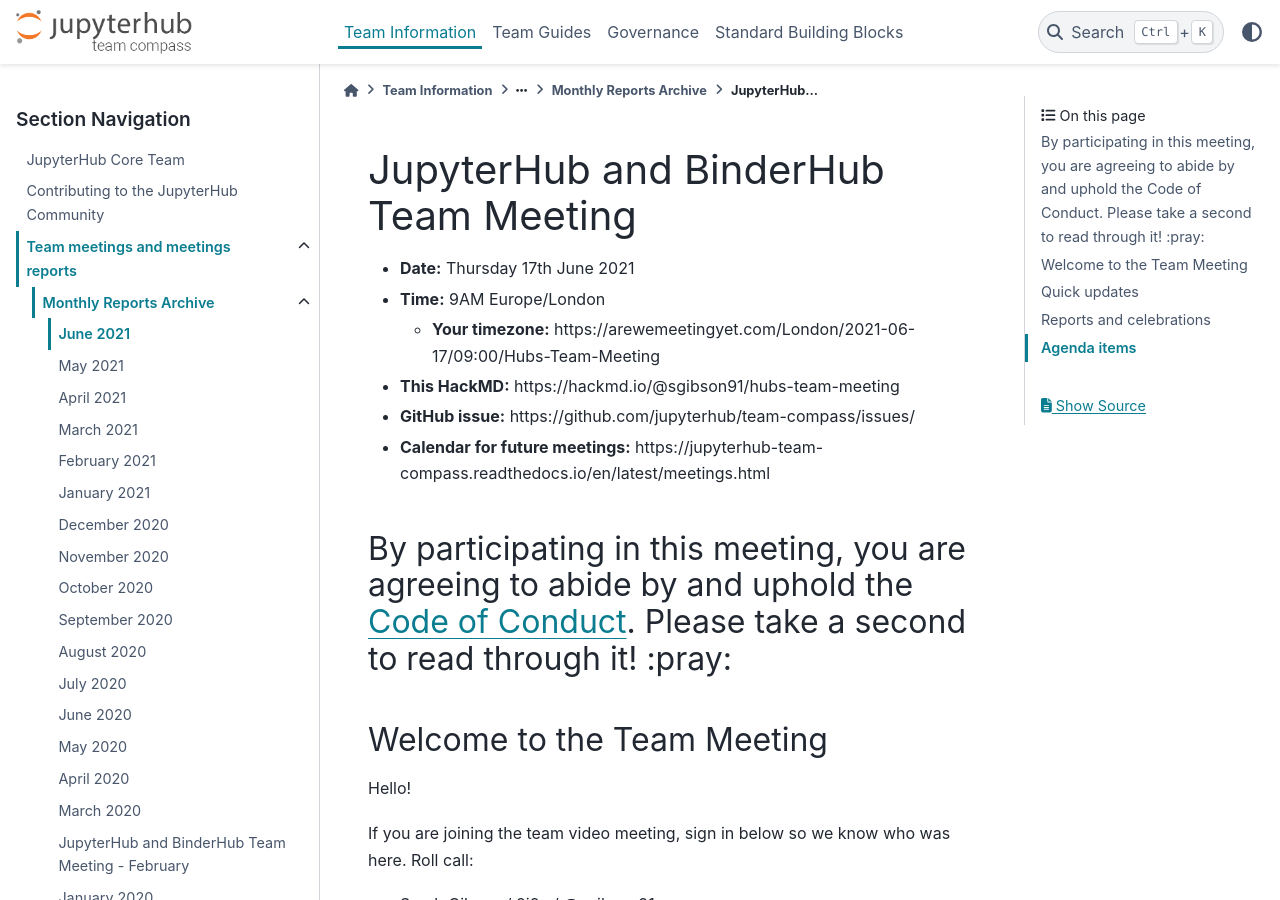
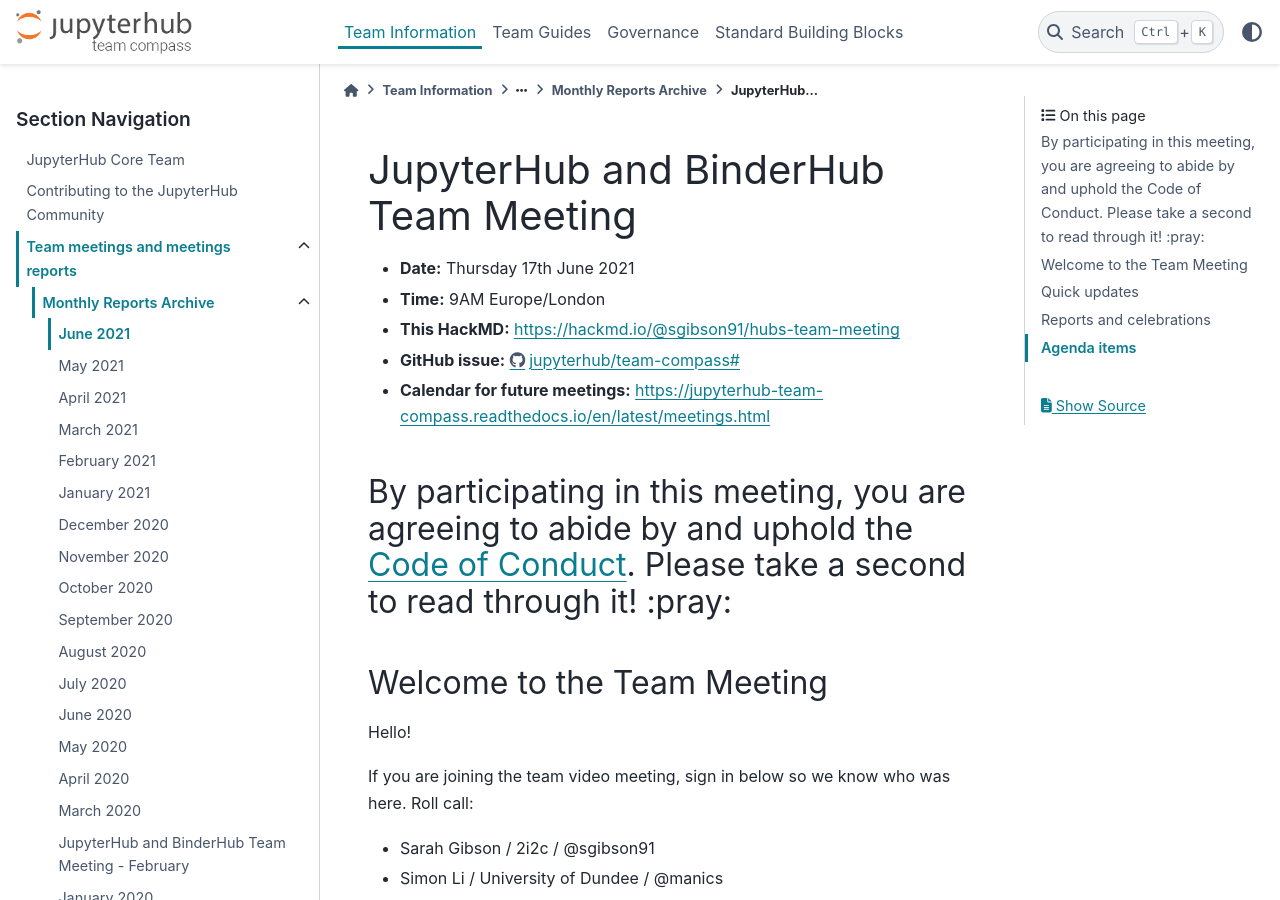
Before and after one commit to jupyterhub/team-compass, a Sphinx documentation site: the page built from docs/monthly-meeting/2021-06-17.md, in a window 1280 px wide and 900 px high. Built offline with Sphinx 7.4.7 and the PyData theme 0.15.4, drawn with Linux system fonts in a browser that asks for light colours.

Commit message:
Fix markdown links

```diff
--- a/docs/monthly-meeting/2021-06-17.md
+++ b/docs/monthly-meeting/2021-06-17.md
@@ -2,10 +2,9 @@
 
 - **Date:** Thursday 17th June 2021
 - **Time:** 9AM Europe/London
-  - **Your timezone:** https://arewemeetingyet.com/London/2021-06-17/09:00/Hubs-Team-Meeting
-- **This HackMD:** https://hackmd.io/@sgibson91/hubs-team-meeting
-- **GitHub issue:** https://github.com/jupyterhub/team-compass/issues/
-- **Calendar for future meetings:** https://jupyterhub-team-compass.readthedocs.io/en/latest/meetings.html
+- **This HackMD:** <https://hackmd.io/@sgibson91/hubs-team-meeting>
+- **GitHub issue:** <https://github.com/jupyterhub/team-compass/issues/>
+- **Calendar for future meetings:** <https://jupyterhub-team-compass.readthedocs.io/en/latest/meetings.html>
 
 #### By participating in this meeting, you are agreeing to abide by and uphold the [Code of Conduct](https://jupyter.org/conduct). Please take a second to read through it! :pray:
 
```
